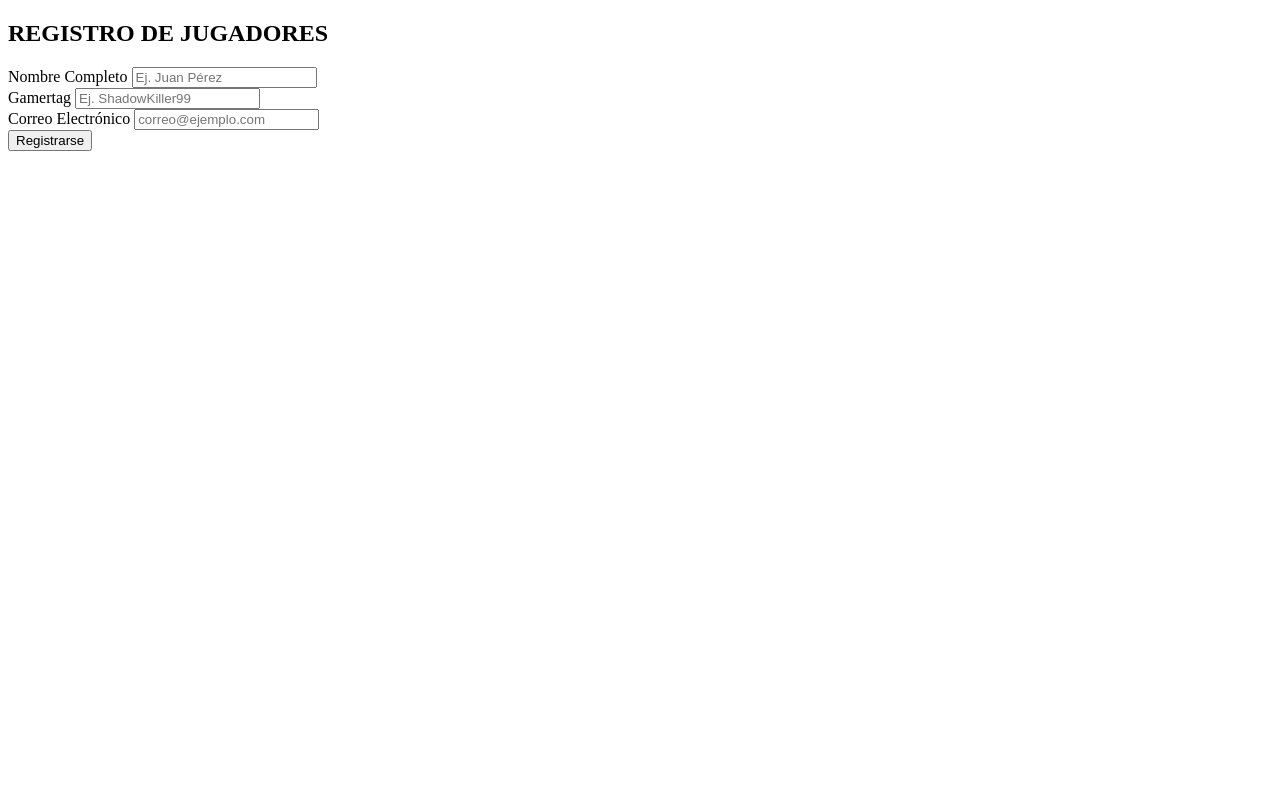
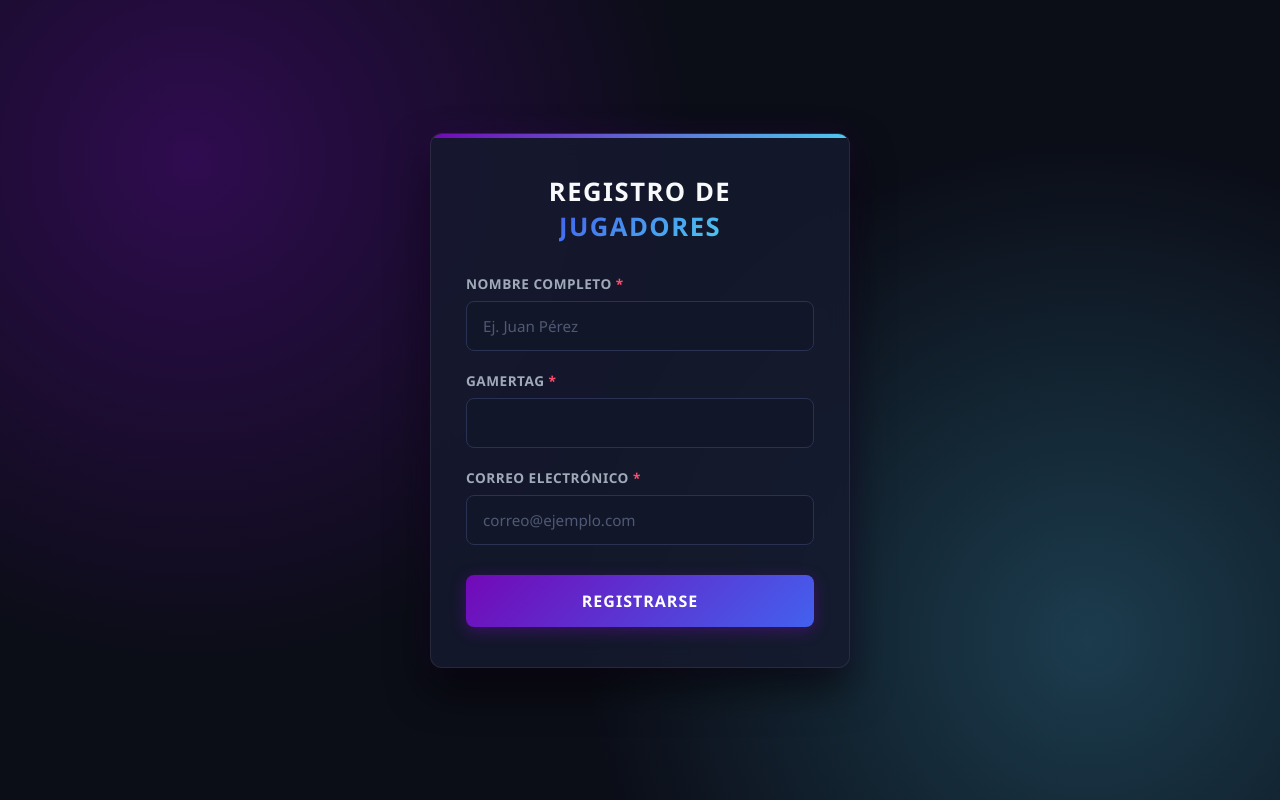
Before and after one commit to JoelynCapyrby777/reto_software, a plain HTML site: page public/index.html in a window 1280 px wide. Drawn offline with Linux system fonts and the light colour scheme.

Commit message:
feat: agregar diseño al registro de jugadores

```diff
--- /dev/null
+++ b/public/css/index.css
@@ -0,0 +1,167 @@
+
+:root {
+    --bg-color: #0b0d17;
+    --card-bg: rgba(22, 27, 46, 0.85);
+    --primary: #7209b7;
+    --primary-light: #4361ee;
+    --accent: #4cc9f0;
+    --text-color: #f8f9fa;
+    --text-muted: #a0aab8;
+    --input-bg: #121629;
+    --input-border: #2a3254;
+    --error-color: #ff4d6d;
+    --radius: 12px;
+    --transition: all 0.3s cubic-bezier(0.4, 0, 0.2, 1);
+}
+
+* {
+    margin: 0;
+    padding: 0;
+    box-sizing: border-box;
+    font-family: 'Segoe UI', Tahoma, Geneva, Verdana, sans-serif;
+}
+
+body {
+    min-height: 100vh;
+    display: flex;
+    justify-content: center;
+    align-items: center;
+    background-color: var(--bg-color);
+    /* Fondo abstracto con gradientes radiales */
+    background-image:
+        radial-gradient(circle at 15% 20%, rgba(114, 9, 183, 0.35) 0%, transparent 40%),
+        radial-gradient(circle at 85% 80%, rgba(76, 201, 240, 0.25) 0%, transparent 40%);
+    color: var(--text-color);
+    padding: 20px;
+}
+
+.registro-container {
+    width: 100%;
+    max-width: 420px;
+    background: var(--card-bg);
+    padding: 40px 35px;
+    border-radius: var(--radius);
+    border: 1px solid rgba(255, 255, 255, 0.08);
+    backdrop-filter: blur(12px);
+    box-shadow:
+        0 20px 40px rgba(0, 0, 0, 0.6),
+        0 0 30px rgba(114, 9, 183, 0.15);
+    position: relative;
+    overflow: hidden;
+}
+
+.registro-container::before {
+    content: '';
+    position: absolute;
+    top: 0;
+    left: 0;
+    width: 100%;
+    height: 4px;
+    background: linear-gradient(90deg, var(--primary), var(--accent));
+}
+
+.registro-header {
+    text-align: center;
+    margin-bottom: 30px;
+}
+
+.registro-header h2 {
+    font-size: 1.6rem;
+    font-weight: 800;
+    letter-spacing: 1.5px;
+    color: var(--text-color);
+    text-transform: uppercase;
+}
+
+.registro-header h2 span {
+    background: linear-gradient(135deg, var(--primary-light), var(--accent));
+    -webkit-background-clip: text;
+    -webkit-text-fill-color: transparent;
+}
+
+form {
+    display: flex;
+    flex-direction: column;
+    gap: 20px;
+}
+
+.form-group {
+    display: flex;
+    flex-direction: column;
+    gap: 8px;
+}
+
+label {
+    font-size: 0.85rem;
+    font-weight: 600;
+    color: var(--text-muted);
+    letter-spacing: 0.5px;
+    text-transform: uppercase;
+}
+
+.required::after {
+    content: ' *';
+    color: var(--error-color);
+}
+
+input {
+    width: 100%;
+    padding: 14px 16px;
+    background-color: var(--input-bg);
+    border: 1.5px solid var(--input-border);
+    border-radius: 8px;
+    color: var(--text-color);
+    font-size: 0.95rem;
+    outline: none;
+    transition: var(--transition);
+}
+
+input::placeholder {
+    color: #4f5975;
+}
+
+input:focus {
+    border-color: var(--accent);
+    box-shadow: 0 0 12px rgba(76, 201, 240, 0.25);
+    background-color: #161b33;
+}
+
+input:valid:not(:placeholder-shown) {
+    border-color: rgba(76, 201, 240, 0.5);
+}
+
+.btn-submit {
+    margin-top: 10px;
+    padding: 15px;
+    border: none;
+    border-radius: 8px;
+    background: linear-gradient(135deg, var(--primary), var(--primary-light));
+    color: #ffffff;
+    font-size: 1rem;
+    font-weight: 700;
+    letter-spacing: 1px;
+    text-transform: uppercase;
+    cursor: pointer;
+    transition: var(--transition);
+    box-shadow: 0 4px 15px rgba(114, 9, 183, 0.4);
+}
+
+.btn-submit:hover {
+    transform: translateY(-2px);
+    box-shadow: 0 6px 20px rgba(114, 9, 183, 0.6);
+    background: linear-gradient(135deg, #810cb8, #4cc9f0);
+}
+
+.btn-submit:active {
+    transform: translateY(0);
+}
+
+@media (max-width: 480px) {
+    .registro-container {
+        padding: 30px 20px;
+    }
+
+    .registro-header h2 {
+        font-size: 1.35rem;
+    }
+}
--- a/public/index.html
+++ b/public/index.html
@@ -4,7 +4,7 @@
     <meta charset="UTF-8">
     <meta name="viewport" content="width=device-width, initial-scale=1.0">
     <title>Registro de Jugadores</title>
-    <link rel="stylesheet" href="styles.css">
+    <link rel="stylesheet" href="../public/css/index.css">
 </head>
 <body>
 
@@ -21,7 +21,7 @@
 
             <div class="form-group">
                 <label for="inputGamertag" class="required">Gamertag</label>
-                <input type="text" id="inputGamertag" required placeholder="Ej. ShadowKiller99">
+                <input type="text" id="inputGamertag" required>
             </div>
 
             <div class="form-group">
```
